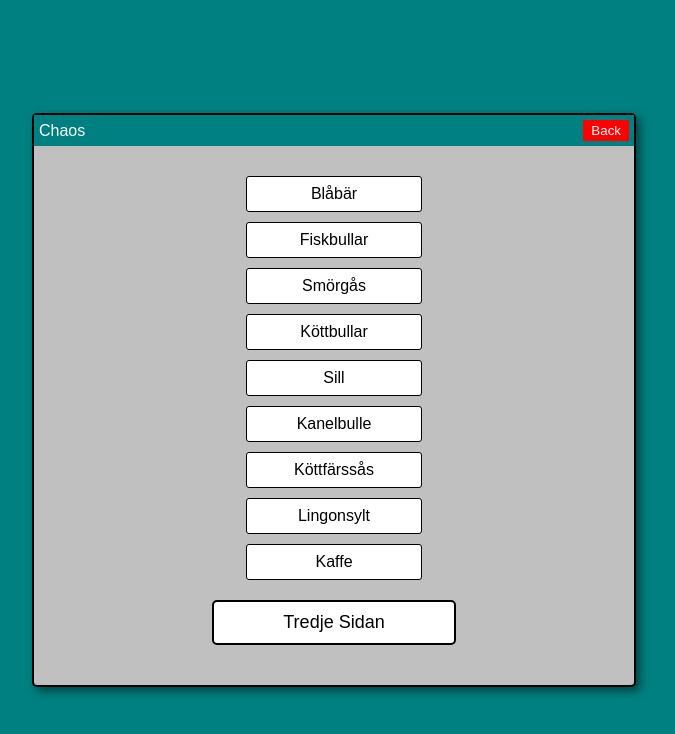
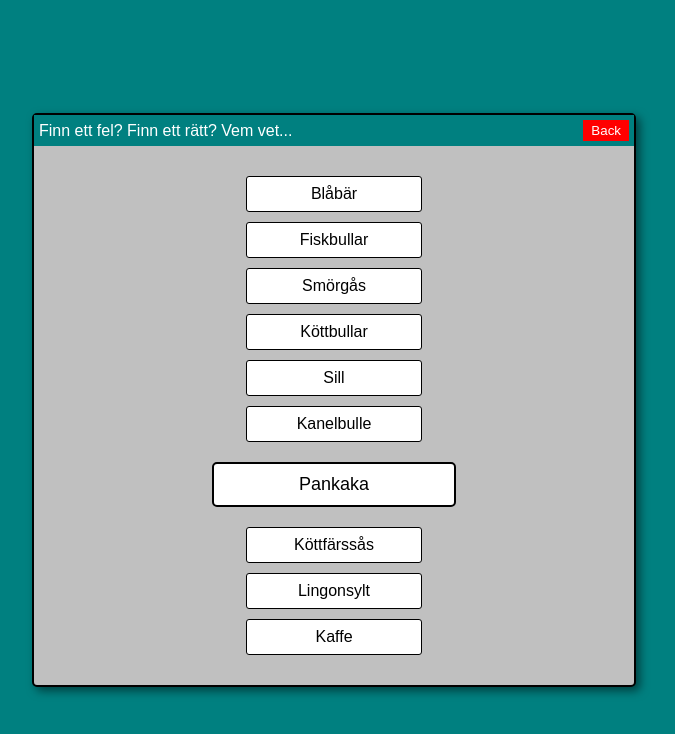
Before and after one commit to s25da/s25da.github.io, a plain HTML site: page nextpage.html in a window 1280 px wide. Shown: the whole page, without its empty margins (306-981 px from the left). Drawn offline with Linux system fonts and the light colour scheme.

Commit message:
Update nextpage.html

```diff
--- a/nextpage.html
+++ b/nextpage.html
@@ -9,7 +9,7 @@
 <body>
     <div class="windows95-container-chaos">
         <div class="windows95-title-bar">
-            <span class="windows95-title">Chaos</span>
+            <span class="windows95-title">Finn ett fel? Finn ett rätt? Vem vet...</span>
             <button class="windows95-close-btn" onclick="goBack()">Back</button>
         </div>
         <div class="windows95-content-chaos">
@@ -19,10 +19,11 @@
             <a href="https://www.youtube.com/watch?v=dQw4w9WgXcQ" class="chaos-link">Köttbullar</a>
             <a href="https://www.youtube.com/watch?v=dQw4w9WgXcQ" class="chaos-link">Sill</a>
             <a href="https://www.youtube.com/watch?v=dQw4w9WgXcQ" class="chaos-link">Kanelbulle</a>
+            <a href="thirdpage.html" class="chaos-link-third">Pankaka</a>
             <a href="https://www.youtube.com/watch?v=dQw4w9WgXcQ" class="chaos-link">Köttfärssås</a>
             <a href="https://www.youtube.com/watch?v=dQw4w9WgXcQ" class="chaos-link">Lingonsylt</a>
             <a href="https://www.youtube.com/watch?v=dQw4w9WgXcQ" class="chaos-link">Kaffe</a>
-            <a href="thirdpage.html" class="chaos-link-third">Tredje Sidan</a>
+
         </div>
     </div>
     <script>
```
